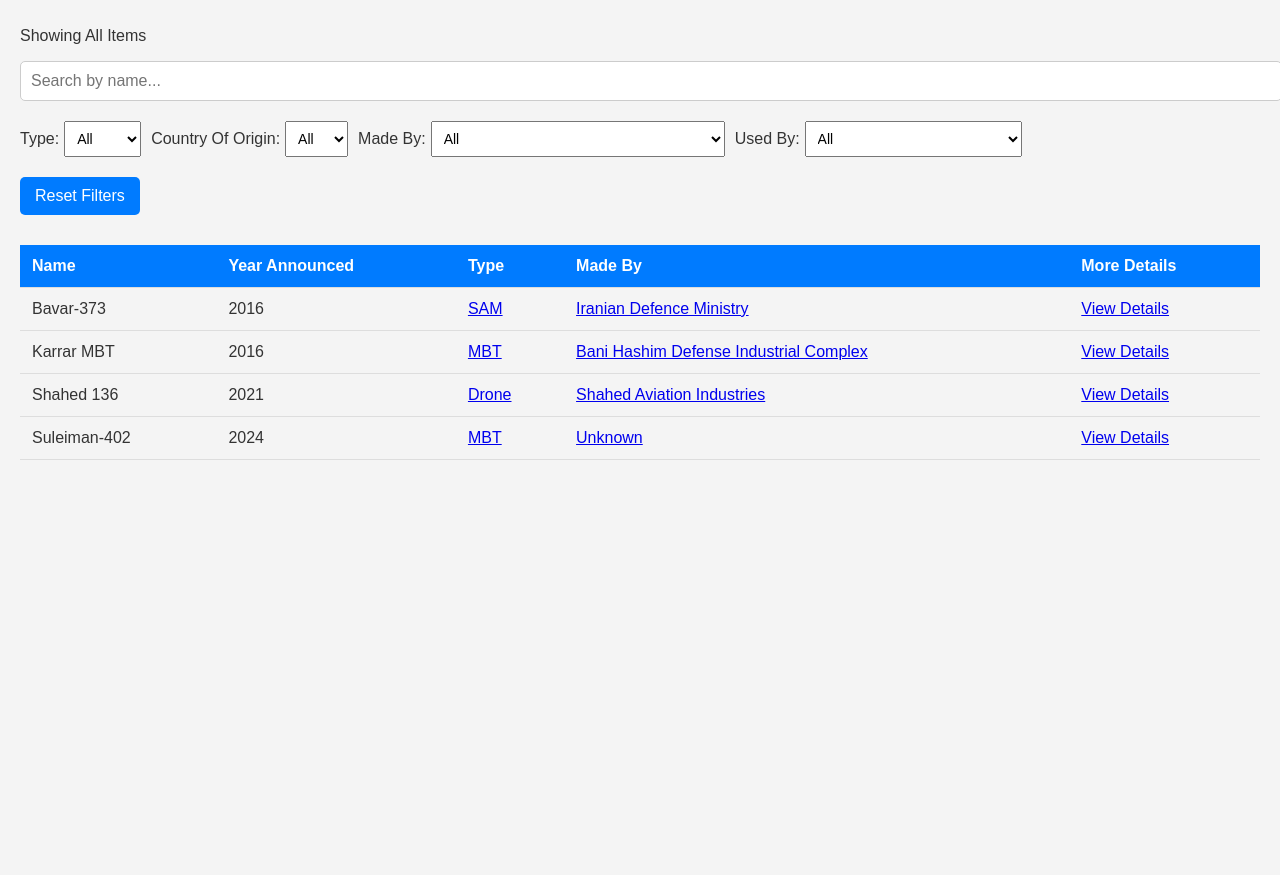
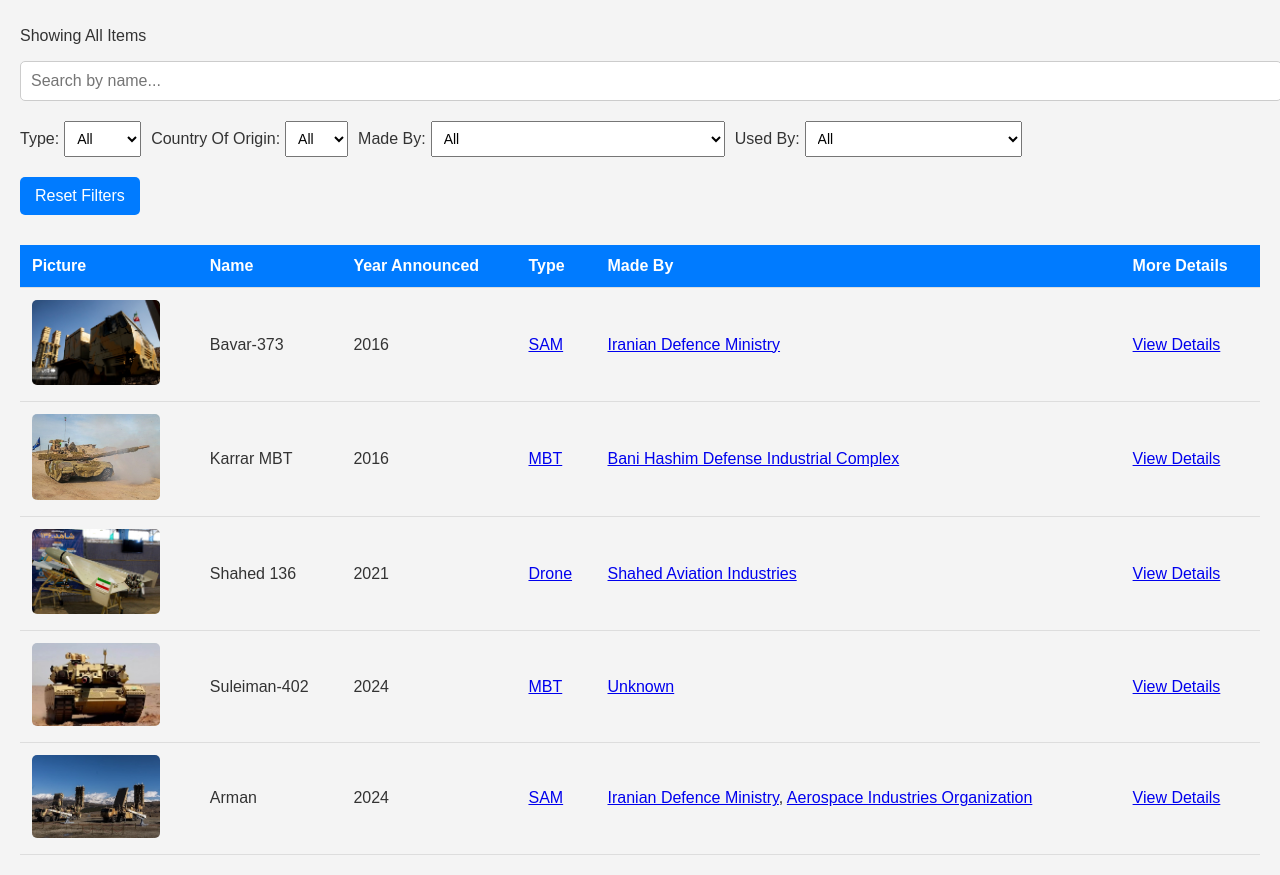
Before and after one commit to ShadowSucks/militarystuff, a plain HTML site: page index.html in a window 1280 px wide. Shown: the part 144-1019 px from the top of the page. Before the commit the page ends 800 px from the top, so only its background shows below. Drawn offline with Linux system fonts and the light colour scheme.

Commit message:
Added more features

```diff
--- a/data.json
+++ b/data.json
@@ -14,7 +14,7 @@
         "properties": [
             {
                 "name":"Range",
-                "value": "300km"
+                "value": "300 km"
             },
             {
                 "name":"Total number of missles",
@@ -140,5 +140,35 @@
             "./pictures/suleiman402_1.jpg",
             "./pictures/suleiman402_2.jpg"
         ]
+    },{
+        "id": 5,
+        "name": "Arman",
+        "description": "The Arman missile system (full name: Arman long-range anti-ballistic missile system) is an anti-ballistic defense system built by the Iranian Ministry of Defense and the support of the armed forces of the Islamic Republic of Iran.",
+        "yearAnnounced": 2024,
+        "yearAbandoned": null,
+        "inService": 2024,
+        "totalMade": null,
+        "type": "SAM",
+        "madeBy": "Iranian Defence Ministry,Aerospace Industries Organization",
+        "countryOfOrigin": "Iran",
+        "usedBy": "IRGC Aerospace Forces,IRI Army Air Defense Forces",
+        "properties": [
+            {
+                "name":"Range",
+                "value": "160 km"
+            },
+            {
+                "name":"Maximum Speed",
+                "value": "Mach 5"
+            },
+            {
+                "name":"Mass",
+                "value": "1000 kg"
+            }
+        ],
+        "pictures": [
+            "./pictures/arman_1.jpg",
+            "./pictures/arman_2.jpg"
+        ]
     }
 ]
--- a/index.html
+++ b/index.html
@@ -22,6 +22,7 @@
     <table id="data-table">
         <thead>
             <tr>
+                <th>Picture</th>
                 <th>Name</th>
                 <th>Year Announced</th>
                 <th>Type</th>
@@ -54,7 +55,7 @@
             }
             if (filterMadeBy) {
                 filteredData = filteredData.filter(item => {
-                    return item.madeBy.split('//')[0].trim() === filterMadeBy
+                    return item.madeBy.split(',').some(made => made.split('//')[0].trim() === filterMadeBy)
                     });
                 document.getElementById("current-category").textContent = `Showing ${filterMadeBy} Items`;
             }
@@ -76,11 +77,17 @@
             tableBody.innerHTML = "";
             data.forEach(item => {
                 const row = document.createElement("tr");
+                let madeByList = '';
+                item.madeBy.split(',').forEach(e => {
+                    madeByList += `<a href="#" onclick="filterByMadeBy('${e.split('//')[0]}')">${e.split('//')[0]}</a>, `;
+                });
+                madeByList = madeByList.slice(0, -2);
                 row.innerHTML = `
+                    <td> <img src="${item.pictures[0] ?? ''}" class="mpicture"></td>
                     <td>${item.name}</td>
                     <td>${item.yearAnnounced}</td>
                     <td><a href="#" onclick="filterByCategory('${item.type.split('//')[0]}')">${item.type.split('//')[0]}</a></td>
-                    <td><a href="#" onclick="filterByMadeBy('${item.madeBy.split('//')[0]}')">${item.madeBy.split('//')[0]}</a></td>
+                    <td>${madeByList}</td>
                     <td><a href="details.html?id=${item.id}">View Details</a></td>
                 `;
                 tableBody.appendChild(row);
@@ -118,8 +125,7 @@
             attributes.forEach(attr => {
                 // Get unique values for each attribute
                 const uniqueValues = [...new Set(allData.flatMap(item => {
-                    let str = item[attr].split("//");
-                    return (attr === "usedBy" ? str[0].split(",") : [str[0]]);
+                    return (attr === "usedBy" || attr === "madeBy" ? item[attr].split(",").map(item => item.split('//')[0]) : [item[attr].split('//')[0]]);
                 }
                     ))];
 
--- a/styles.css
+++ b/styles.css
@@ -5,6 +5,7 @@ body {
     padding: 20px;
     background-color: #f4f4f4;
     color: #333;
+    overflow-x: hidden;
 }
 
 .container {
@@ -152,3 +153,8 @@ th {
     background-color: #007bff;
     color: white;
 }
+.mpicture {
+    max-width: 10vw;
+    border-radius: 5px;
+    text-align: center;
+}
```
Also changed, not shown: details.html (+8 -3 lines), pictures/arman_1.jpg (added), pictures/arman_2.jpg (added).
